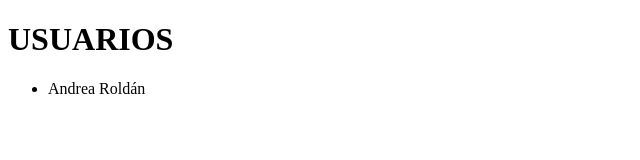
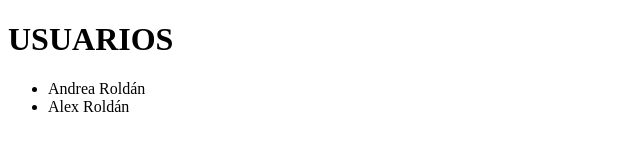
Before and after one commit to andrearoldandev/pajareria, a plain HTML site: page src/views/users.html in a window 1280 px wide. Shown: the full height of the page, 0-640 px from the left. Drawn offline with Linux system fonts and the light colour scheme.

Commit message:
add alex

```diff
--- a/src/views/users.html
+++ b/src/views/users.html
@@ -9,6 +9,7 @@
     <h1>USUARIOS</h1>
     <ul>
         <li>Andrea Roldán</li>
+        <li>Alex Roldán</li>
     </ul>
 </body>
 </html>
```
